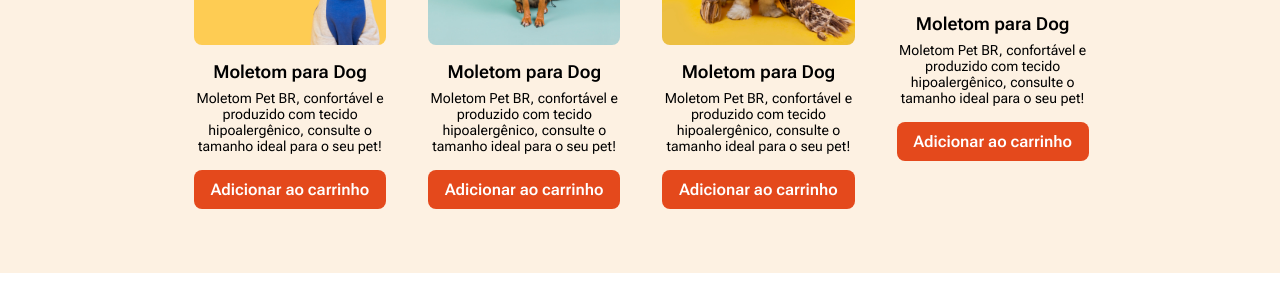
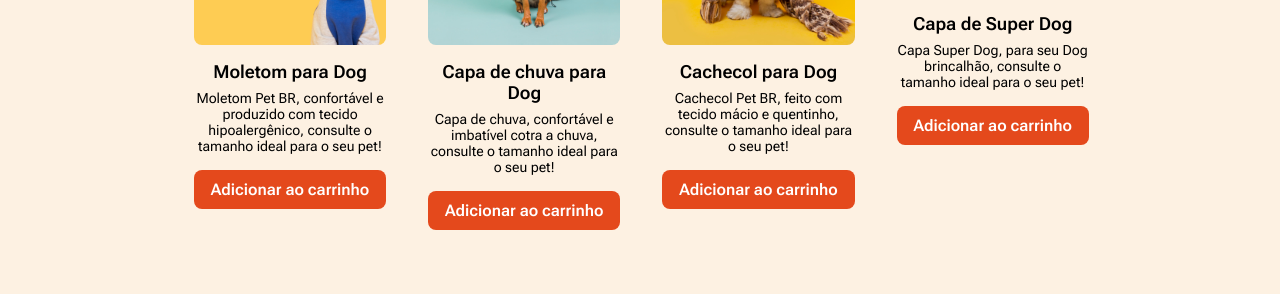
Before and after one commit to vitoriasilva98/site-pet-store-br, a plain HTML site: page index.html in a window 1280 px wide. Shown: the part 692-986 px from the top of the page. Before the commit the page ends 965 px from the top, so only its background shows below. Drawn offline with nearby package versions, Linux system fonts and the light colour scheme; a web font is replaced by a local one.

Commit message:
Correção da descrição dos produtos

```diff
--- a/index.html
+++ b/index.html
@@ -60,24 +60,24 @@
                 </div>
                 <div class="produto">
                     <img src="./imgs/img-dog-produto-2.jpg" alt="">
-                    <b>Moletom para Dog</b>
-                    <p>Moletom Pet BR, confortável e produzido com tecido hipoalergênico,
+                    <b>Capa de chuva para Dog</b>
+                    <p>Capa de chuva, confortável e imbatível cotra a chuva,
                         consulte o tamanho ideal para o seu pet!
                     </p>
                     <button>Adicionar ao carrinho</button>
                 </div>
                 <div class="produto">
                     <img src="./imgs/img-dog-produto-3.jpg" alt="">
-                    <b>Moletom para Dog</b>
-                    <p>Moletom Pet BR, confortável e produzido com tecido hipoalergênico,
+                    <b>Cachecol para Dog</b>
+                    <p>Cachecol Pet BR, feito com tecido mácio e quentinho,
                         consulte o tamanho ideal para o seu pet!
                     </p>
                     <button>Adicionar ao carrinho</button>
                 </div>
                 <div class="produto">
                     <img src="./imgs/img-dog-produto-4.jpg" alt="">
-                    <b>Moletom para Dog</b>
-                    <p>Moletom Pet BR, confortável e produzido com tecido hipoalergênico,
+                    <b>Capa de Super Dog</b>
+                    <p>Capa Super Dog, para seu Dog brincalhão,
                         consulte o tamanho ideal para o seu pet!
                     </p>
                     <button>Adicionar ao carrinho</button>
```
